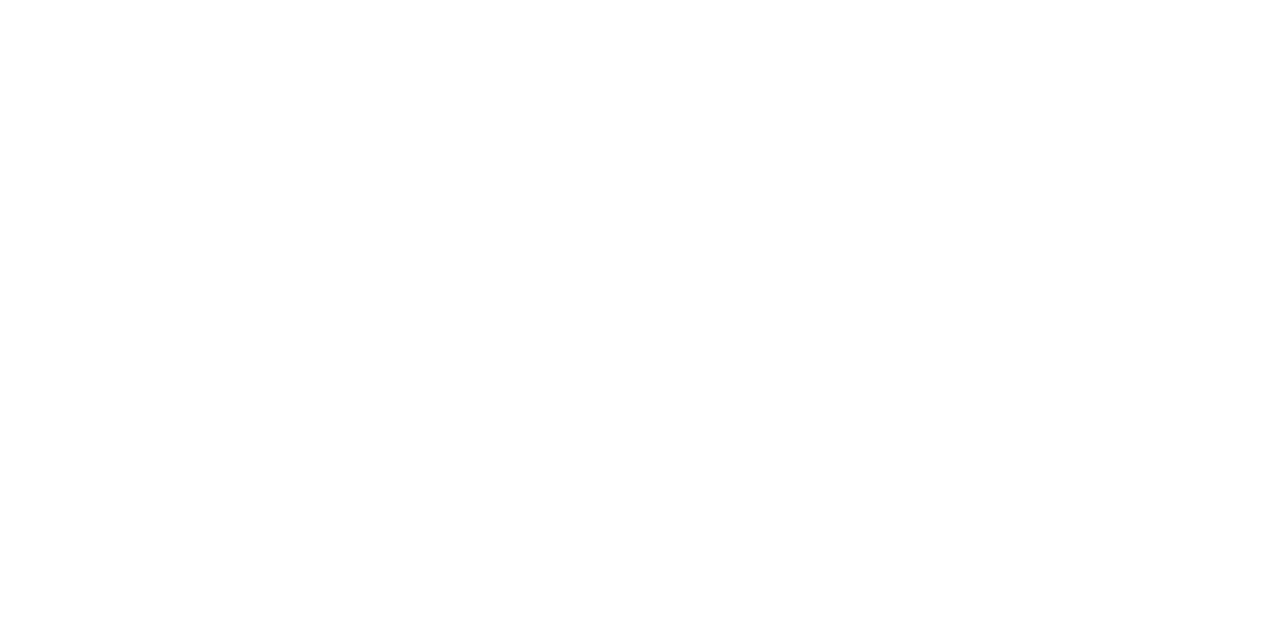
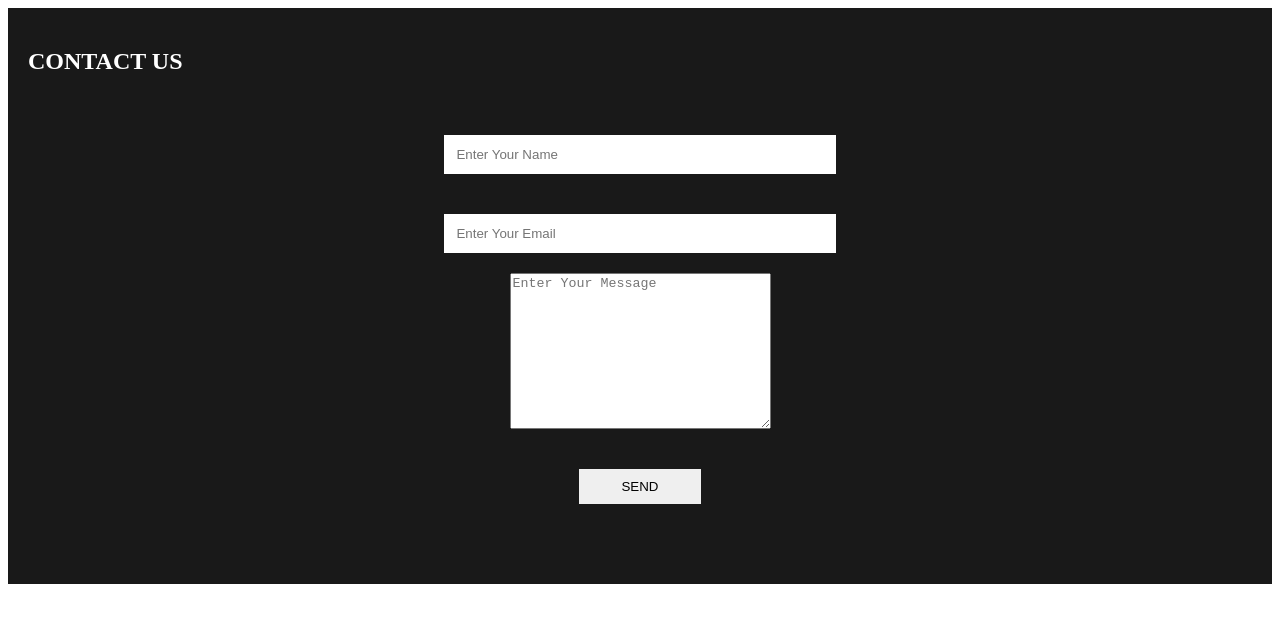
Before and after one commit to lab-antwerp-1/pc-group2, a website: page index.html in a window 1280 px wide. Drawn offline with Linux system fonts and the light colour scheme.

Commit message:
fixed contact

```diff
--- a/index.html
+++ b/index.html
@@ -8,5 +8,21 @@
 
     <link href="./styles/index.css" rel="stylesheet" />
   </head>
-  <body></body>
+  <body>
+
+
+<!--contact section-->
+   <section id="contact">
+     <h1 class="headings">CONTACT US</h1>
+   <form action="" class="form">
+    <input type="text" name="name" class="input" placeholder="Enter Your Name">
+    <input type="email" name="email" class="input" placeholder="Enter Your Email">
+    <textarea name="msg" id="msg" cols="30" rows="10" placeholder="Enter Your Message"></textarea>
+    <input type="submit" value="SEND" id="send">
+
+   </form>
+   </section>
+
+
+  </body>
 </html>
--- a/styles/index.css
+++ b/styles/index.css
@@ -1,3 +1,55 @@
 .class {
   font-size: 34;
 }
+
+
+
+
+
+
+/* contact section */
+#contact{
+  display: flex;
+  flex-direction: column;
+  box-sizing: border-box ;
+  background-color: rgba(0,0,0,0.9);
+  color: white;
+  padding: 20px;
+}
+.heading{
+  display: flex;
+  align-items: center;
+  text-align: center;
+}
+.form{
+  display: flex;
+  flex-direction: column;
+  box-sizing: border-box;
+  align-items:center;
+  margin: 20px 0px;
+}
+.input{
+  padding: 12px;
+  margin: 20px;
+  width: 30%;
+  border: none;
+  outline: none;
+}
+#mgs{
+  width: 20%;
+  padding: 10px;
+  margin: 15px;
+  border: none;
+  outline: none;
+}
+#send{
+  padding: 10px;
+  width: 10%;
+  margin: 40px;
+  border: none;
+  outline: none;
+}
+#send:hover{
+  cursor: pointer;
+  box-shadow: 0 0 10px white;
+}
```
